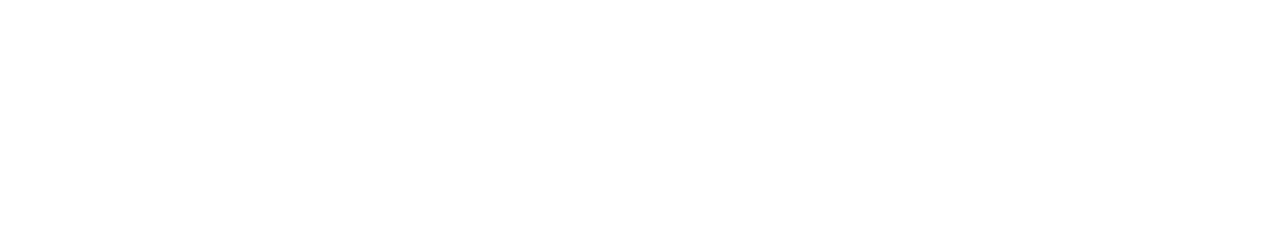
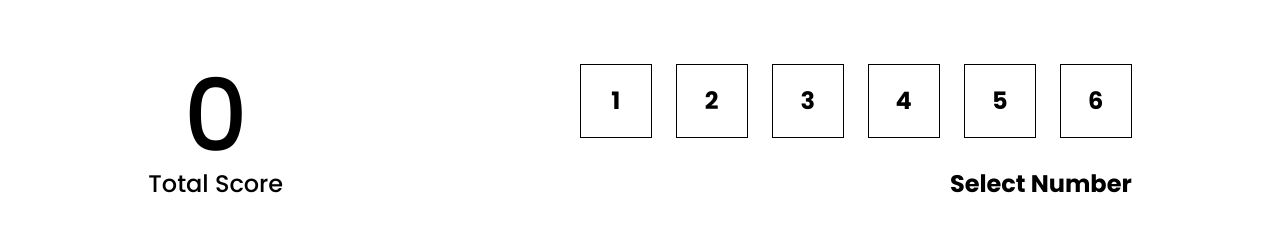
Before and after one commit to rishabh202/Dice-Game, a React (Vite) app: page / in a window 1280 px wide. Shown: the top 245 px of the page. Built offline with nearby package versions, Linux system fonts and the light colour scheme; grey boxes are pictures that could not be loaded.

Commit message:
updated the top section of the gameplay component

```diff
--- a/src/App.jsx
+++ b/src/App.jsx
@@ -4,7 +4,7 @@
 
 
 function App() {
-  const [isGameStarted, setIsGameStarted] = useState(false);
+  const [isGameStarted, setIsGameStarted] = useState(true);
   const toggleGamePlay = () => {
     setIsGameStarted((prev => !prev))
   }
--- a/src/components/GamePlay.jsx
+++ b/src/components/GamePlay.jsx
@@ -1,12 +1,27 @@
-import React, { Component } from 'react'
-import TotalScore from './TotalScore'
+import React, { Component } from "react";
+import TotalScore from "./TotalScore";
+import styled from "styled-components";
+import NumberSelector from "./NumberSelector";
 
 export default class GamePlay extends Component {
   render() {
     return (
-      <main>
-       <TotalScore />
-      </main>
-    )
+      <MainContainer>
+        <div className="top_section">
+          <TotalScore />
+          <NumberSelector />
+        </div>
+      </MainContainer>
+    );
   }
 }
+
+const MainContainer = styled.main`
+padding-top: 64px;
+
+.top_section{
+  display: flex;
+  justify-content: space-around;
+  align-items: end;
+}
+`;
--- /dev/null
+++ b/src/components/NumberSelector.jsx
@@ -0,0 +1,69 @@
+import React, { Component } from "react";
+import styled from "styled-components";
+import { useState } from "react";
+
+const NumberSelector = () => {
+  const arrNumber = [1, 2, 3, 4, 5, 6];
+
+  const [selectedNumber, setSelectedNumber] = useState();
+
+  return (
+    <NumberSelectorContainer>
+      <div className="flex">
+        {arrNumber.map((value, i) => (
+          <Box
+            isSelected={value == selectedNumber}
+            key={i}
+            onClick={() => setSelectedNumber(value)}
+          >
+            {value}
+          </Box>
+        ))}
+      </div>
+      <p>Select Number</p>
+    </NumberSelectorContainer>
+  );
+};
+
+export default NumberSelector;
+
+const NumberSelectorContainer = styled.div`
+
+    display: flex;
+    flex-direction: column;
+    align-items: end;
+    gap: 30px;
+
+
+  .flex {
+    display: flex;
+    width:  552px;
+    height:  72px;
+    gap: 24px;
+  }
+
+  p {
+    font-family: Poppins;
+    font-size: 24px;
+    font-weight: 700;
+    line-height: 36px;
+    text-align: left;
+  }
+`;
+
+const Box = styled.div`
+  width: 72px;
+  height: 72px;
+  border: 1px solid black;
+  display: grid;
+  place-items: center;
+
+  background-color: ${(props) => (props.isSelected ? "black" : "white")};
+  color: ${(props) => (props.isSelected ? "white" : "black")};
+
+  font-family: Poppins;
+  font-size: 24px;
+  font-weight: 700;
+  line-height: 36px;
+  text-align: left;
+`;
--- a/src/components/TotalScore.jsx
+++ b/src/components/TotalScore.jsx
@@ -14,10 +14,24 @@
   }
 }
 
+const ScoreContainer = styled.div`
 
-const ScoreContainer = styled.div`
- h2{
-    font-size: 24px;
- }
+text-align: center;
+max-width:  190px;
 
+  h2 {
+    font-family: Poppins;
+font-size: 100px;
+font-weight: 500;
+line-height: 100px;
+
+  }
+
+  p{
+    font-family: Poppins;
+font-size: 24px;
+font-weight: 500;
+line-height: 36px;
+
+  }
 `;
```
